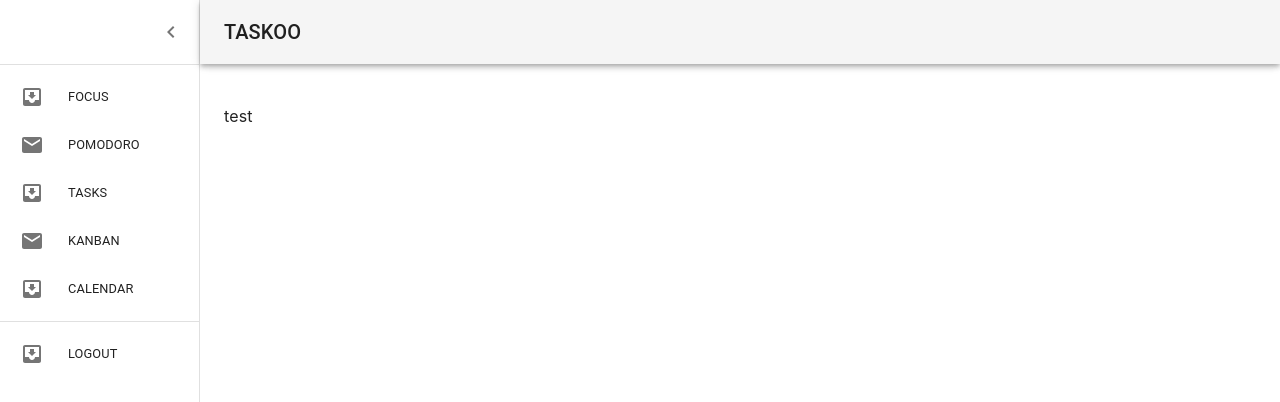
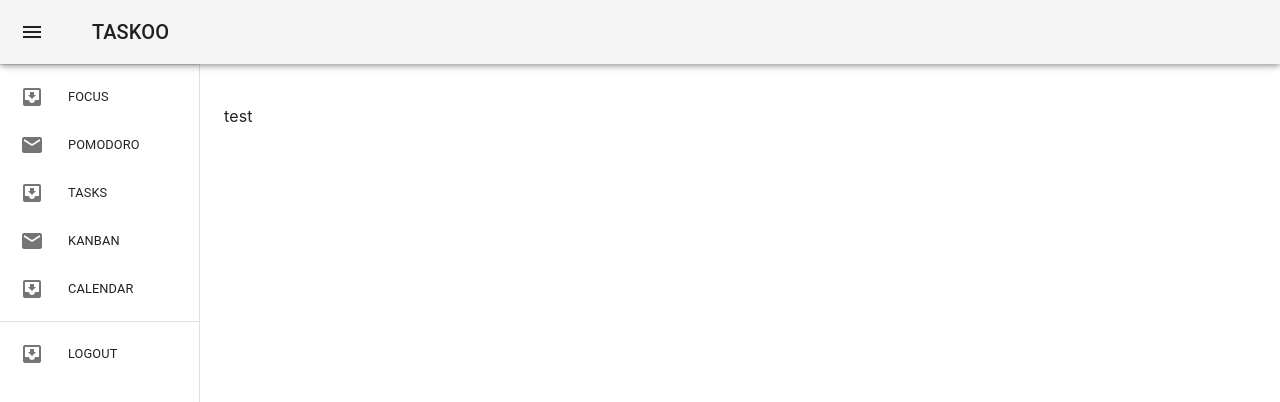
Before and after one commit to undefeated-davout/taskoo, a Next.js app in the folder web/: page / in a window 1280 px wide. Shown: the top 402 px of the page. Built offline with nearby package versions, Linux system fonts and the light colour scheme.

Commit message:
modify: メニューバー

```diff
--- a/web/src/components/organisms/MenuBar/index.tsx
+++ b/web/src/components/organisms/MenuBar/index.tsx
@@ -10,8 +10,6 @@ import Typography from '@mui/material/Typography';
 import Divider from '@mui/material/Divider';
 import IconButton from '@mui/material/IconButton';
 import MenuIcon from '@mui/icons-material/Menu';
-import ChevronLeftIcon from '@mui/icons-material/ChevronLeft';
-import ChevronRightIcon from '@mui/icons-material/ChevronRight';
 import ListItem from '@mui/material/ListItem';
 import ListItemButton from '@mui/material/ListItemButton';
 import ListItemIcon from '@mui/material/ListItemIcon';
@@ -26,6 +24,7 @@ type MenuBarProps = {
   children: React.ReactNode;
 };
 
+// --- styles ---
 const openedMixin = (theme: Theme): CSSObject => ({
   width: drawerWidth,
   transition: theme.transitions.create('width', {
@@ -34,7 +33,6 @@ const openedMixin = (theme: Theme): CSSObject => ({
   }),
   overflowX: 'hidden',
 });
-
 const closedMixin = (theme: Theme): CSSObject => ({
   transition: theme.transitions.create('width', {
     easing: theme.transitions.easing.sharp,
@@ -46,38 +44,13 @@ const closedMixin = (theme: Theme): CSSObject => ({
     width: `calc(${theme.spacing(8)} + 1px)`,
   },
 });
-
 const DrawerHeader = styled('div')(({ theme }) => ({
   display: 'flex',
   alignItems: 'center',
   justifyContent: 'flex-end',
   padding: theme.spacing(0, 1),
-  // necessary for content to be below app bar
-  ...theme.mixins.toolbar,
+  ...theme.mixins.toolbar, // necessary for content to be below app bar
 }));
-
-interface AppBarProps extends MuiAppBarProps {
-  open?: boolean;
-}
-
-const AppBar = styled(MuiAppBar, {
-  shouldForwardProp: (prop) => prop !== 'open',
-})<AppBarProps>(({ theme, open }) => ({
-  zIndex: theme.zIndex.drawer + 1,
-  transition: theme.transitions.create(['width', 'margin'], {
-    easing: theme.transitions.easing.sharp,
-    duration: theme.transitions.duration.leavingScreen,
-  }),
-  ...(open && {
-    marginLeft: drawerWidth,
-    width: `calc(100% - ${drawerWidth}px)`,
-    transition: theme.transitions.create(['width', 'margin'], {
-      easing: theme.transitions.easing.sharp,
-      duration: theme.transitions.duration.enteringScreen,
-    }),
-  }),
-}));
-
 const Drawer = styled(MuiDrawer, {
   shouldForwardProp: (prop) => prop !== 'open',
 })(({ theme, open }) => ({
@@ -95,32 +68,28 @@ const Drawer = styled(MuiDrawer, {
   }),
 }));
 
+// --- component ---
 const MenuBar = (props: MenuBarProps) => {
   const theme = useTheme();
   const [open, setOpen] = React.useState(true);
 
-  const handleDrawerOpen = () => {
-    setOpen(true);
-  };
-
-  const handleDrawerClose = () => {
-    setOpen(false);
-  };
+  const handleDrawerOpen = () => setOpen(!open);
 
   return (
     <Box sx={{ display: 'flex' }}>
       <CssBaseline />
-      <AppBar position="fixed" open={open} color="default">
+      <MuiAppBar
+        position="fixed"
+        color="default"
+        sx={{ zIndex: theme.zIndex.drawer + 1 }}
+      >
         <Toolbar>
           <IconButton
             color="inherit"
             aria-label="open drawer"
             onClick={handleDrawerOpen}
             edge="start"
-            sx={{
-              marginRight: 5,
-              ...(open && { display: 'none' }),
-            }}
+            sx={{ marginRight: 5 }}
           >
             <MenuIcon />
           </IconButton>
@@ -128,17 +97,9 @@ const MenuBar = (props: MenuBarProps) => {
             TASKOO
           </Typography>
         </Toolbar>
-      </AppBar>
+      </MuiAppBar>
       <Drawer variant="permanent" open={open}>
-        <DrawerHeader>
-          <IconButton onClick={handleDrawerClose}>
-            {theme.direction === 'rtl' ? (
-              <ChevronRightIcon />
-            ) : (
-              <ChevronLeftIcon />
-            )}
-          </IconButton>
-        </DrawerHeader>
+        <DrawerHeader></DrawerHeader>
         <Divider />
         <List>
           {['focus', 'pomodoro', 'tasks', 'kanban', 'calendar'].map(
```
